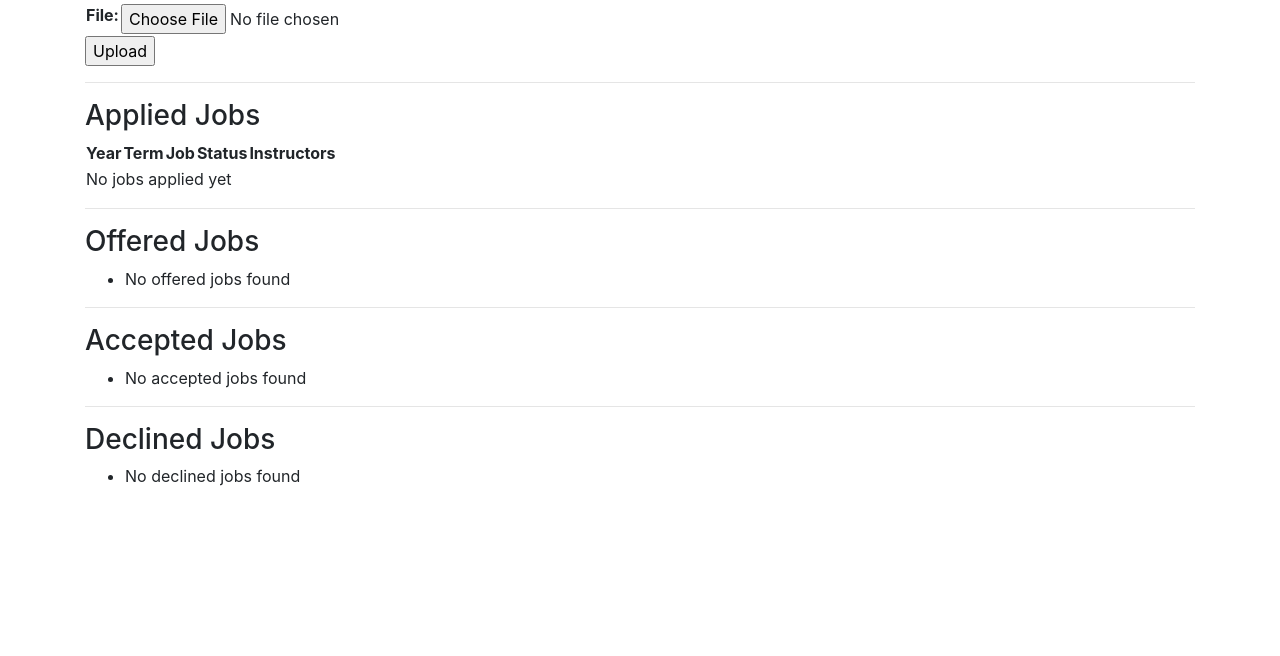
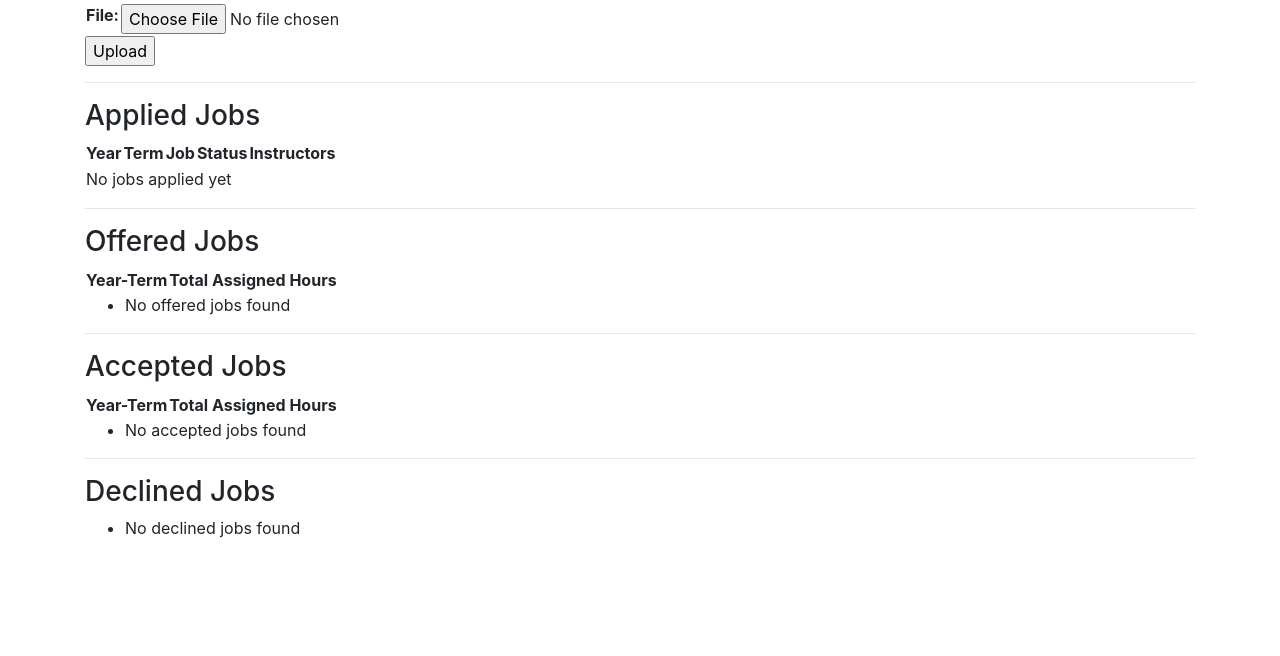
Before and after one commit to UBC-LFS/ta-application-system, a Django app: page /users/students/admin/ in a window 1280 px wide. Shown: the part 1067-1723 px from the top of the page. Before the commit the page ends 1553 px from the top, so only its background shows below. Run offline with Django 3.2, Linux system fonts and the light colour scheme; a user stored in the database is signed in; data comes from the database, SQL or seed files in the repository; tables that the repository leaves empty hold one stand-in row (values such as "Sample post"); data that the repository does not hold is empty; parts of the project's set-up code (start-up, migrations or seed data) failed here and were passed over; some libraries are stand-ins or nearby versions.

Commit message:
summary of offered job, summary of accepted job added

```diff
--- a/department/api.py
+++ b/department/api.py
@@ -431,6 +431,7 @@ def get_declined(application):
 
 def get_offered_jobs_by_student(user, student_jobs):
     jobs = []
+    summary = {}
     for job in student_jobs:
         for app in job.application_set.all():
             if app.applicant.id == user.id:
@@ -445,10 +446,16 @@ def get_offered_jobs_by_student(user, student_jobs):
                         'assigned_status': 'Offered',
                         'assigned_hours': status.assigned_hours
                     })
-    return jobs
+                    year_term = '{0}-{1}'.format(job.session.year, job.session.term.code)
+                    if year_term in summary.keys():
+                        summary[year_term] += status.assigned_hours
+                    else:
+                        summary[year_term] = status.assigned_hours
+    return jobs, summary
 
 def get_accepted_jobs_by_student(user, student_jobs):
     jobs = []
+    summary = {}
     for job in student_jobs:
         for app in job.application_set.all():
             if app.applicant.id == user.id:
@@ -463,7 +470,12 @@ def get_accepted_jobs_by_student(user, student_jobs):
                         'assigned_status': 'Accepted',
                         'assigned_hours': status.assigned_hours
                     })
-    return jobs
+                    year_term = '{0}-{1}'.format(job.session.year, job.session.term.code)
+                    if year_term in summary.keys():
+                        summary[year_term] += status.assigned_hours
+                    else:
+                        summary[year_term] = status.assigned_hours
+    return jobs, summary
 
 
 def get_declined_jobs_by_student(user, student_jobs):
--- a/users/templates/users/students/show_student.html
+++ b/users/templates/users/students/show_student.html
@@ -175,6 +175,24 @@ Resume:
 
 
 <h3>Offered Jobs</h3>
+
+<table>
+  <thead>
+    <tr>
+      <th>Year-Term</th>
+      <th>Total Assigned Hours</th>
+    </tr>
+  </thead>
+  <tbody>
+    {% for year_term, assigned_hours in offered_summary.items %}
+      <tr>
+        <td>{{ year_term }}</td>
+        <td>{{ assigned_hours }} hours</td>
+      </tr>
+    {% endfor %}
+  </tbody>
+</table>
+
 <ul>
   {% for job in offered_jobs %}
     <li>{{ job.year }} {{ job.term }} - {{ job.course_code }} {{ job.course_number }} {{ job.course_section }}: {{ job.assigned_status }} {{ job.assigned_hours }} hours</li>
@@ -188,6 +206,25 @@ Resume:
 
 
 <h3>Accepted Jobs</h3>
+
+<table>
+  <thead>
+    <tr>
+      <th>Year-Term</th>
+      <th>Total Assigned Hours</th>
+    </tr>
+  </thead>
+  <tbody>
+    {% for year_term, assigned_hours in accepted_summary.items %}
+      <tr>
+        <td>{{ year_term }}</td>
+        <td>{{ assigned_hours }} hours</td>
+      </tr>
+    {% endfor %}
+  </tbody>
+</table>
+
+
 <ul>
   {% for job in accepted_jobs %}
     <li>{{ job.year }} {{ job.term }} - {{ job.course_code }} {{ job.course_number }} {{ job.course_section }}: {{ job.assigned_status }} {{ job.assigned_hours }} hours</li>
--- a/users/views.py
+++ b/users/views.py
@@ -86,11 +86,15 @@ def show_user(request, username):
         raise PermissionDenied
 
     user = api.get_user_by_username(username)
+    student_jobs = departmentApi.get_jobs_applied_by_student(user)
+    offered_jobs, offered_summary = departmentApi.get_offered_jobs_by_student(user, student_jobs)
+    accepted_jobs, accepted_summary = departmentApi.get_accepted_jobs_by_student(user, student_jobs)
+
     resume_name = None
     if user.resume.file != None:
         resume_name = os.path.basename(user.resume.file.name)
 
-    student_jobs = departmentApi.get_jobs_applied_by_student(user)
+
     return render(request, 'users/show_user.html', {
         'loggedin_user': loggedin_user,
         'user': user,
@@ -99,8 +103,10 @@ def show_user(request, username):
         #'job_application_applied_by_student': departmentApi.get_job_application_applied_by_student(user),
         'applications': departmentApi.get_applications_by_student(user),
         'student_jobs': student_jobs,
-        'offered_jobs': departmentApi.get_offered_jobs_by_student(user, student_jobs),
-        'accepted_jobs': departmentApi.get_accepted_jobs_by_student(user, student_jobs),
+        'offered_jobs': offered_jobs,
+        'offered_summary': offered_summary,
+        'accepted_jobs': accepted_jobs,
+        'accepted_summary': accepted_summary,
         'declined_jobs': departmentApi.get_declined_jobs_by_student(user, student_jobs),
         'resume_name': resume_name,
         'confidentiality': user.confidentiality
@@ -232,6 +238,8 @@ def show_student(request, username):
 
     user = api.get_user_by_username(username)
     student_jobs = departmentApi.get_jobs_applied_by_student(user)
+    offered_jobs, offered_summary = departmentApi.get_offered_jobs_by_student(user, student_jobs)
+    accepted_jobs, accepted_summary = departmentApi.get_accepted_jobs_by_student(user, student_jobs)
 
     resume_name = None
     if user.resume.file != None:
@@ -242,8 +250,10 @@ def show_student(request, username):
         'user': user,
         'resume_name': resume_name,
         'student_jobs': departmentApi.get_jobs_applied_by_student(user),
-        'offered_jobs': departmentApi.get_offered_jobs_by_student(user, student_jobs),
-        'accepted_jobs': departmentApi.get_accepted_jobs_by_student(user, student_jobs),
+        'offered_jobs': offered_jobs,
+        'offered_summary': offered_summary,
+        'accepted_jobs': accepted_jobs,
+        'accepted_summary': accepted_summary,
         'declined_jobs': departmentApi.get_declined_jobs_by_student(user, student_jobs),
         'resume_form': ResumeForm(initial={ 'user': user })
     })
```
Also changed, not shown: users/templates/users/show_user.html (+37 -0 lines).
